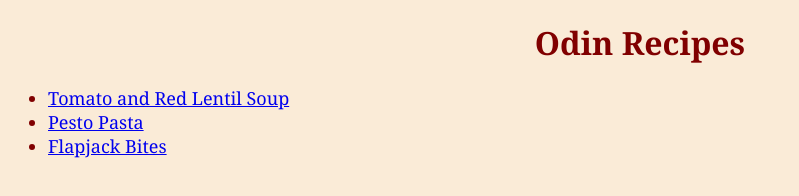
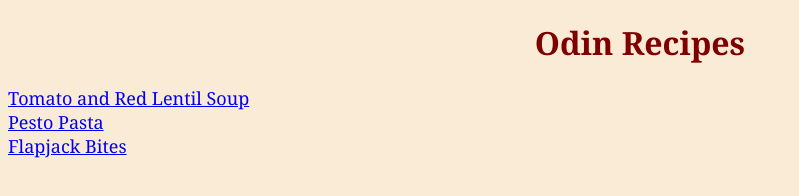
Before and after one commit to 2klw/odin_recipes, a plain HTML site: page index.html in a window 1280 px wide. Shown: the whole page, without its empty margins (0-799 px from the left). Drawn offline with Linux system fonts and the light colour scheme.

Commit message:
Remove bullets and padding from recipe list

```diff
--- a/index.html
+++ b/index.html
@@ -8,7 +8,7 @@
 
     <body>
         <h1>Odin Recipes</h1>
-        <ul>
+        <ul class="recipe_list">
             <li><a href="./recipes/tomato_and_lentil_soup.html">Tomato and Red Lentil Soup</a></li>
             <li><a href="./recipes/pesto_pasta.html">Pesto Pasta</a></li>
             <li><a href="./recipes/flapjack_bites.html">Flapjack Bites</a></li>
--- a/styles.css
+++ b/styles.css
@@ -20,3 +20,11 @@ p,
 li {
     font-size: 18px;
 }
+
+.recipe_list {
+    padding: 0;
+}
+
+.recipe_list li {
+    list-style-type: none;
+}
```
